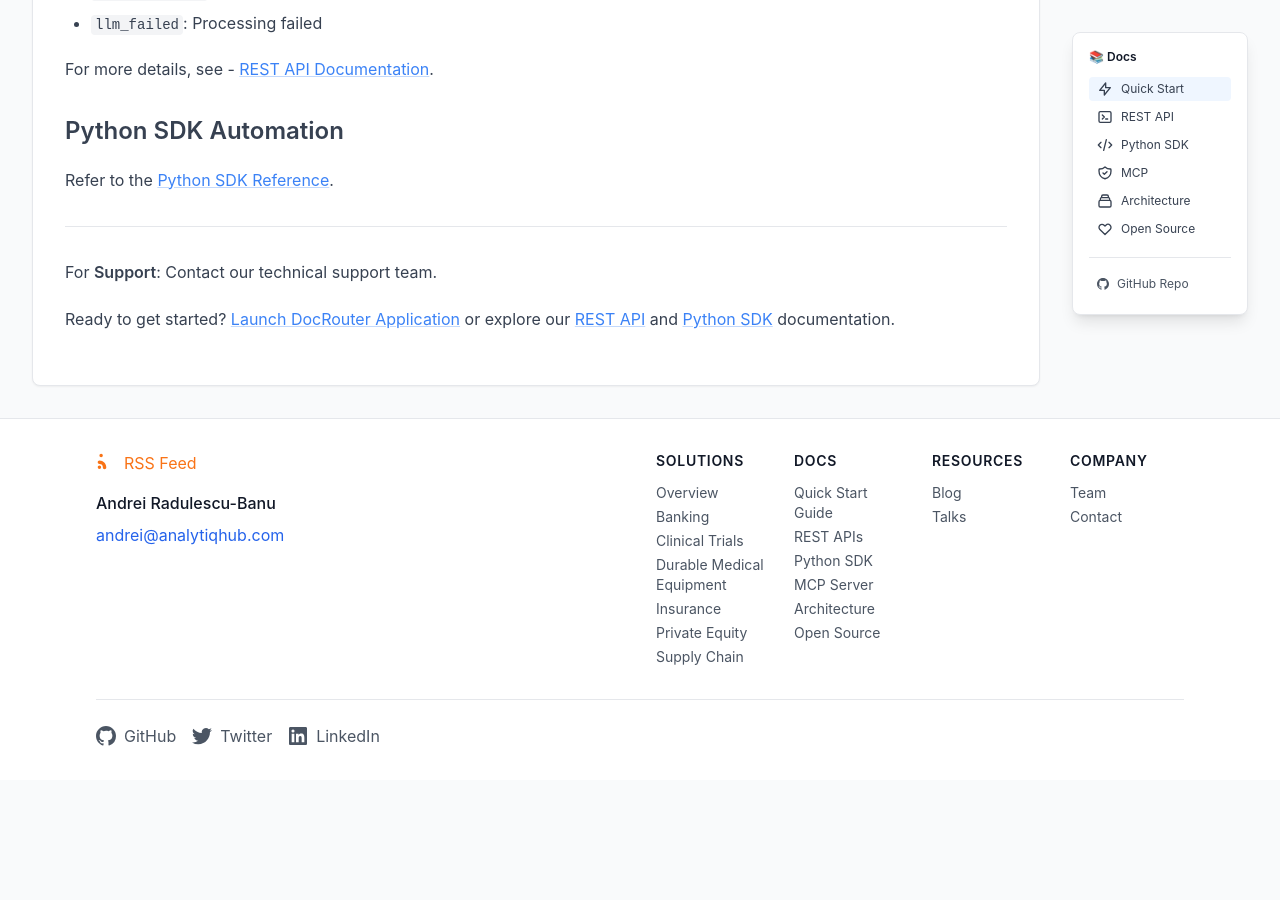
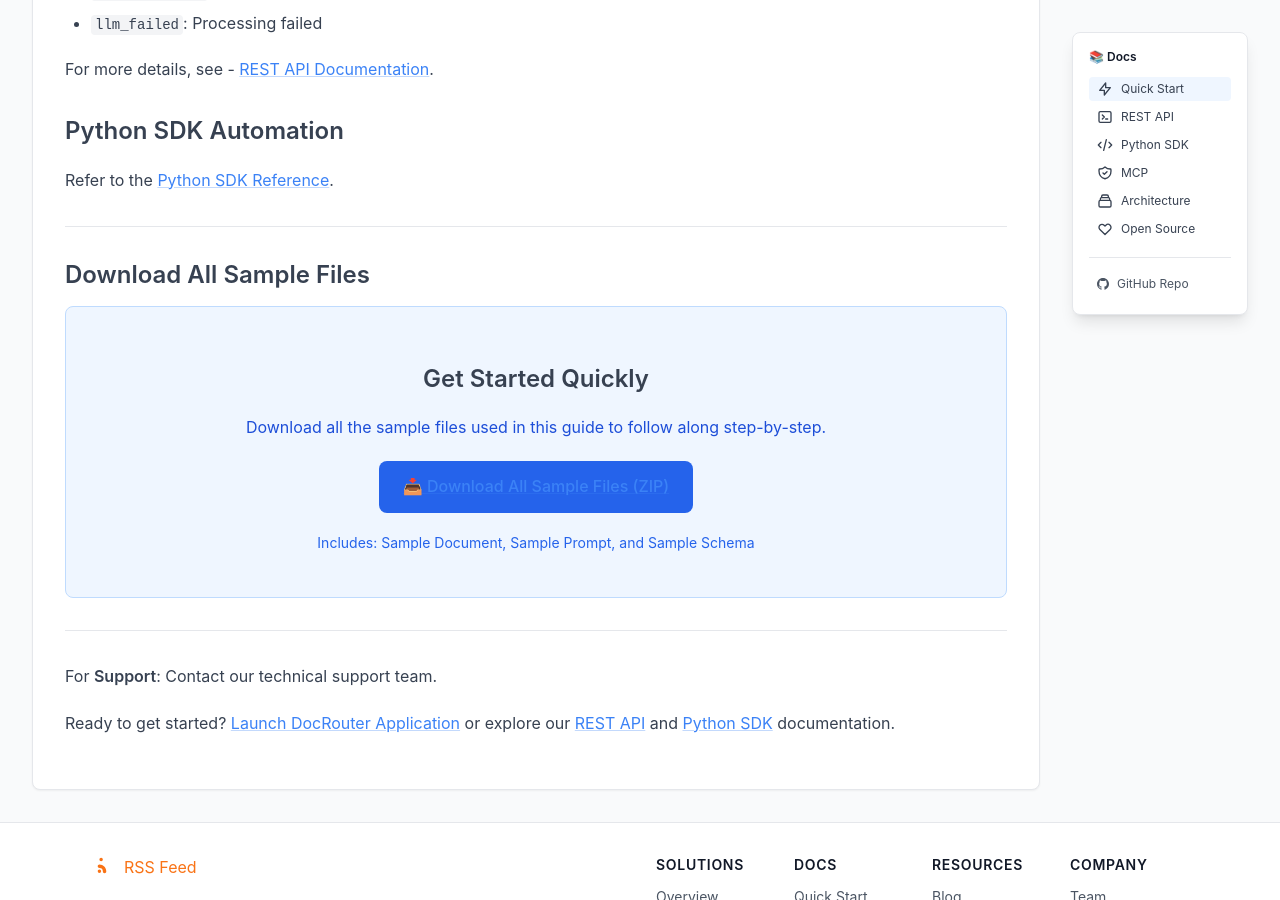
Before and after one commit to analytiq-hub/docrouter.github.io, a Jekyll site: the page built from quick_start.md, in a window 1280 px wide and 900 px high, scrolled down 8846 px. Built offline with Jekyll 4.4.1, drawn with Linux system fonts in a browser that asks for light colours; nearby versions of some CDN libraries; before the commit the page ends 9626 px from its top, so only the background shows below that; some of the changed text lies outside the part shown.

Commit message:
Update quick start guide with additional changes
- Include any modifications that weren't previously committed
- Ensure all document layout and download section changes are saved
- Complete the quick start guide improvements

```diff
--- a/quick_start.md
+++ b/quick_start.md
@@ -10,14 +10,14 @@ permalink: /quick-start/
   <div class="rounded-xl border border-gray-200 bg-white p-6">
     <h2 class="text-2xl font-bold mb-3">Overview</h2>
     <p>Get up and running with DocRouter in minutes. This guide walks you through the complete workflow from document upload to automation. DocRouter transforms your document processing workflow through these key steps:</p>
-    <ol class="list-decimal pl-5 space-y-2 mt-2">
+    <ul class="list-decimal pl-5 space-y-2 mt-2">
       <li><b>Step 1</b> - Upload your first document</li>
       <li><b>Step 2</b> - Configure a tag, schema, and prompt</li>
       <li><b>Step 3</b> - Run the prompt on tagged document(s)</li>
       <li><b>Step 4</b> - Prompt Engineering to improve extraction quality</li>
       <li><b>Step 5</b> - Manual Automation using bulk actions</li>
       <li><b>Step 6</b> - Full Automation with REST API or Python SDK</li>
-    </ol>
+    </ul>
   </div>
   <div class="rounded-xl border border-indigo-200 bg-indigo-50 p-6">
     <h2 class="text-2xl font-bold mb-3">Documents You Will Need for this Quick Start</h2>
@@ -26,8 +26,8 @@ permalink: /quick-start/
         <div class="flex items-center gap-3 min-w-0">
           <span class="inline-flex h-8 w-8 items-center justify-center rounded bg-gray-100 text-gray-700 text-xs">PDF</span>
           <div class="min-w-0">
-            <div class="font-medium group-hover:text-blue-700 truncate" title="Acord80_Homeowners_App.pdf">Acord80_Homeowners_App.pdf</div>
-            <div class="text-sm text-gray-500"><span class="font-bold">Sample Document</span> - A homeowners insurance application form.</div>
+            <div class="text-gray-700"><span class="font-bold">Sample Document</span> - A homeowners insurance application form.</div>
+            <div class="text-xs text-gray-500 truncate" title="Acord80_Homeowners_App.pdf">Acord80_Homeowners_App.pdf</div>
           </div>
         </div>
       </a>
@@ -35,8 +35,8 @@ permalink: /quick-start/
         <div class="flex items-center gap-3 min-w-0">
           <span class="inline-flex h-8 w-8 items-center justify-center rounded bg-gray-100 text-gray-700 text-xs">TXT</span>
           <div class="min-w-0">
-            <div class="font-medium group-hover:text-blue-700 truncate" title="acord_clearance_search_prompt.txt">acord_clearance_search_prompt.txt</div>
-            <div class="text-sm text-gray-500"><span class="font-bold">Sample Prompt</span> - Prompt to extract fields from insurance form</div>
+            <div class="text-gray-700"><span class="font-bold">Sample Prompt</span> - Prompt to extract fields from insurance form</div>
+            <div class="text-xs text-gray-500 truncate" title="acord_clearance_search_prompt.txt">acord_clearance_search_prompt.txt</div>
           </div>
         </div>
       </a>
@@ -44,8 +44,8 @@ permalink: /quick-start/
         <div class="flex items-center gap-3 min-w-0">
           <span class="inline-flex h-8 w-8 items-center justify-center rounded bg-gray-100 text-gray-700 text-xs">JSON</span>
           <div class="min-w-0">
-            <div class="font-medium group-hover:text-blue-700 truncate" title="acord_clearance_search_schema.json">acord_clearance_search_schema.json</div>
-            <div class="text-sm text-gray-500"><span class="font-bold">Sample Schema</span> - Schema for structured output</div>
+            <div class="text-gray-700"><span class="font-bold">Sample Schema</span> - Schema for structured output</div>
+            <div class="text-xs text-gray-500 truncate" title="acord_clearance_search_schema.json">acord_clearance_search_schema.json</div>
           </div>
         </div>
       </a>
@@ -374,6 +374,20 @@ Refer to the [Python SDK Reference](/python-sdk).
 
 ---
 
+### Download All Sample Files
+
+<div class="bg-blue-50 border border-blue-200 rounded-lg p-6 text-center">
+  <h3 class="text-lg font-semibold text-blue-900 mb-2">Get Started Quickly</h3>
+  <p class="text-blue-700 mb-4">Download all the sample files used in this guide to follow along step-by-step.</p>
+  <a href="/assets/files/quick_start_documents.zip"
+     class="inline-block bg-blue-600 hover:bg-blue-700 text-white px-6 py-3 rounded-lg font-medium transition-colors duration-200">
+    📥 Download All Sample Files (ZIP)
+  </a>
+  <p class="text-sm text-blue-600 mt-2">Includes: Sample Document, Sample Prompt, and Sample Schema</p>
+</div>
+
+---
+
 For **Support**: Contact our technical support team.
 
 Ready to get started? [Launch DocRouter Application](https://app.docrouter.ai) or explore our [REST API](/rest-api) and [Python SDK](/python-sdk) documentation.
```
